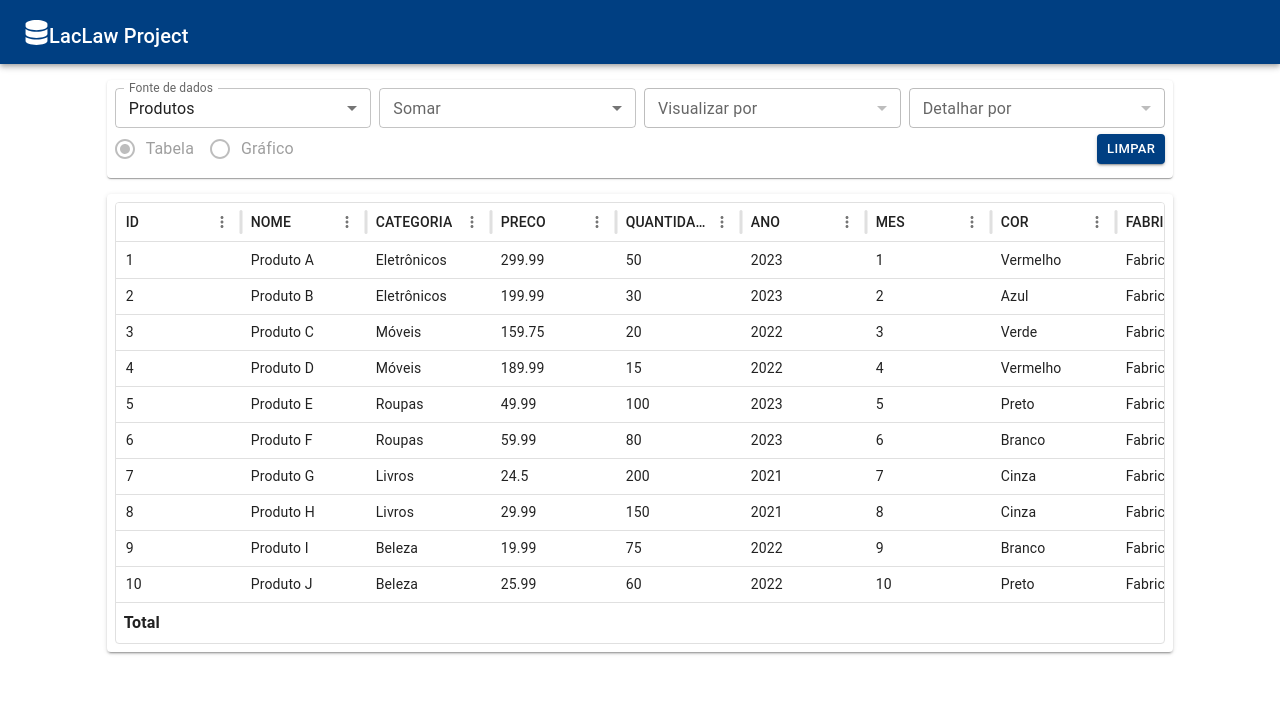
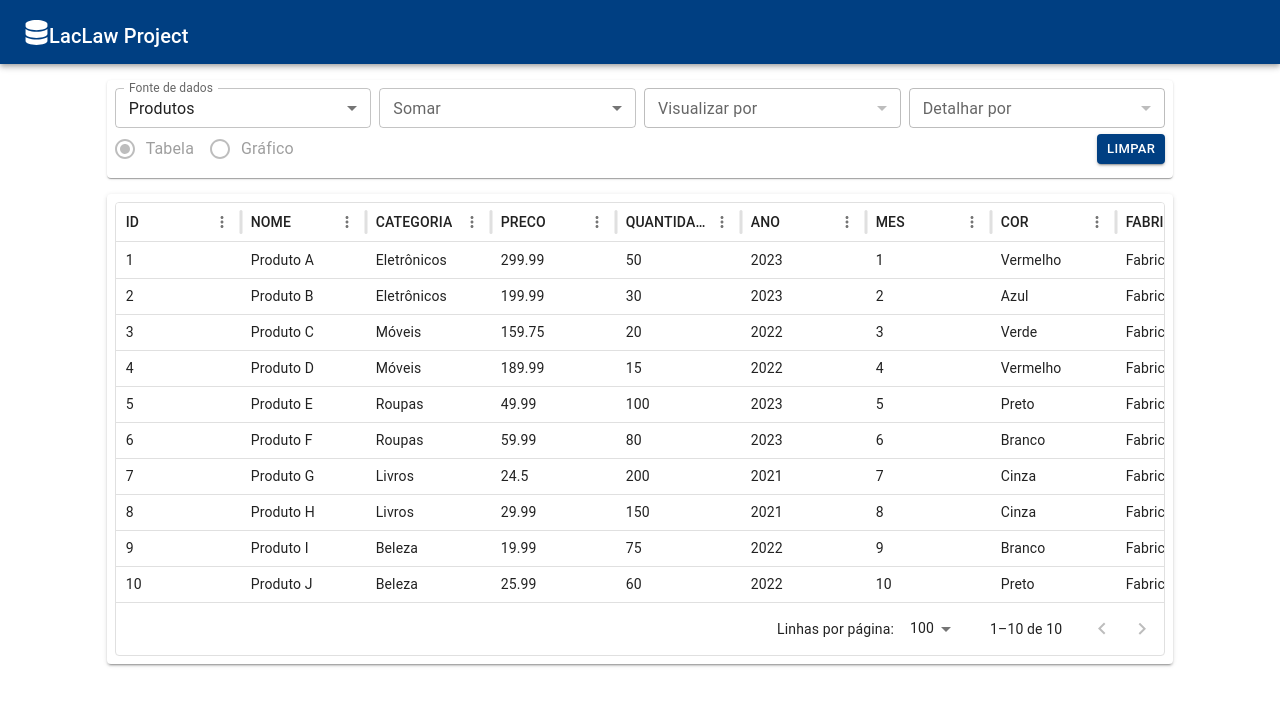
Before and after one commit to heltonfv/react-data-processing, a React (Create React App) app: page / in a window 1280 px wide. Shown: the top 706 px of the page. Built offline with nearby package versions, Linux system fonts and the light colour scheme.

Commit message:
make sum

```diff
--- a/src/App.jsx
+++ b/src/App.jsx
@@ -75,6 +75,14 @@ function App() {
       };
     });
 
+    function sumAllValues(sumByGroup){
+      sumByGroup.push({
+        visualizacao: 'Total',
+        soma: _.sumBy(sumByGroup, 'soma')
+      });
+    }
+
+    sumAllValues(sumByGroup);
     setFilteredData(sumByGroup);
     setDisabledDetailField(false);
   }
@@ -118,6 +126,9 @@ function App() {
 
     findLeaves(category);
 
+    let sums = {
+      detalhar: 'Total'
+    };
     const newJson = [];
     let valorSomado = [];
 
@@ -130,12 +141,23 @@ function App() {
           if(category[index]?.[itens]?.[ind]?.[iten]){
             newObj[iten] = category[index]?.[itens]?.[ind]?.[iten];
             valor += newObj[iten];
-            valorSomado.push(valor.toFixed(2));
           }
         });
       });
       newJson.push(newObj)
     });
+
+    newJson.forEach(item => {
+      for (const key in item) {
+        if (key !== "detalhar" && item.hasOwnProperty(key)) {
+          if (item[key] !== null) {
+            sums[key] = (sums[key] || 0) + item[key];
+          }
+        }
+      }
+    });
+
+    newJson.push(sums)
 
     setSumValue(valorSomado);
     setFilteredData(newJson);
--- a/src/components/DynamicTable/index.jsx
+++ b/src/components/DynamicTable/index.jsx
@@ -37,18 +37,6 @@ export default function DynamicTable({datasource, sumValue}){
                 pagination
                 density="compact"
                 getRowId={() => randomId()}
-                slots={
-                    {
-                        footer: CustomFooter
-                    }
-                }
-                slotProps={
-                    {
-                        footer: {
-                            total: sumValue
-                        }
-                    }
-                }
             />
       </Box>
     )
```
